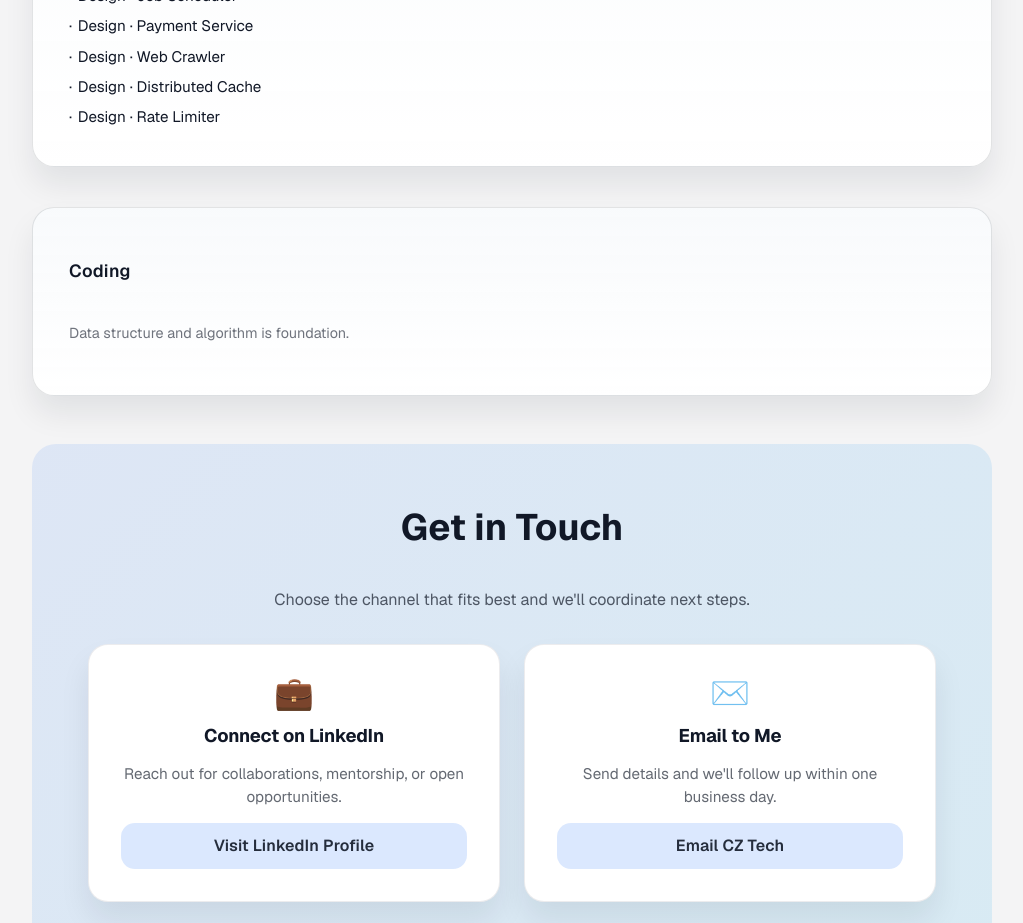
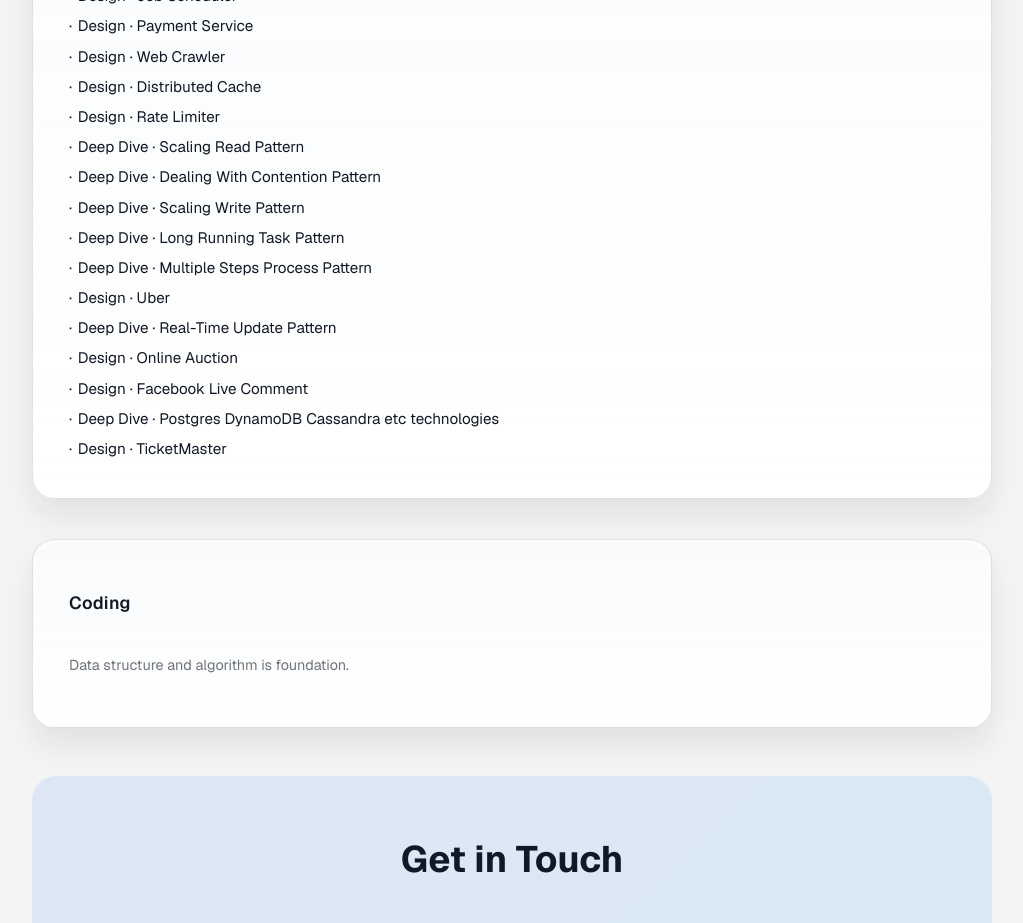
Before and after one commit to ZhangCheng-zh/chengzhangwiki, a Next.js app: page / in a window 1280 px wide. Shown: the part 1040-1963 px from the top of the page, without its empty margins (128-1151 px from the left). Built offline with nearby package versions, Linux system fonts and the light colour scheme; no server answers.

Commit message:
[ADD]more SD

```diff
--- a/src/app/page.tsx
+++ b/src/app/page.tsx
@@ -1,6 +1,7 @@
 "use client";
 
 import Link from "next/link";
+import { systemDesignExamples } from "@/data/systemDesignExamples";
 import { useLikes } from "@/lib/useLikes";
 import styles from "./page.module.css";
 
@@ -8,23 +9,12 @@
   {
     title: "Projects",
     caption: "Verify tech stack with real projects.",
-    links: [{ label: "NewsFeed", href: "https://newsfeed.chengzhang.wiki" }],
+    links: [{ label: "NewsFeed", href: "https://newsfeed.cztech.ca" }],
   },
   {
     title: "System Design",
     caption: "Design scalable systems from scratch.",
-    links: [
-      { label: "Deep Dive · ZooKeeper", href: "https://link.excalidraw.com/readonly/ggP7RIPSsIH6P6MLkxGN" },
-      { label: "Deep Dive · Flink", href: "https://link.excalidraw.com/readonly/SVBcWIs8FMw0fIl48Ak0" },
-      { label: "Design · Ad Click Aggregator", href: "https://link.excalidraw.com/readonly/aiVo6ny8IaXNKGY5S5JI" },
-      { label: "Design · Google Docs", href: "https://link.excalidraw.com/readonly/XT0MRyKkGzVYd5uUh9lh" },
-      { label: "Design · YouTube", href: "https://link.excalidraw.com/readonly/ta8aFaiZhtXm7XtT0gh7" },
-      { label: "Design · Job Scheduler", href: "https://link.excalidraw.com/readonly/drczAAXLFOSpiYyuK4VN" },
-      { label: "Design · Payment Service", href: "https://link.excalidraw.com/readonly/Ef5yJYOpmWJE71hbleQD" },
-      { label: "Design · Web Crawler", href: "https://link.excalidraw.com/readonly/DCOBjcYrLBawSZSguRGL" },
-      { label: "Design · Distributed Cache", href: "https://link.excalidraw.com/readonly/UwZPV9ewJqDtD9guCYj4" },
-      { label: "Design · Rate Limiter", href: "https://link.excalidraw.com/readonly/7oqRhxJFtFRZioyPyhKi" },
-    ],
+    links: systemDesignExamples,
   },
   {
     title: "Coding",
@@ -50,6 +40,7 @@
     caption: "Send details and we'll follow up within one business day.",
     actionLabel: "Email CZ Tech",
     href: `mailto:${emailAddress}`,
+    external: true,
   },
 ];
 
@@ -117,7 +108,13 @@
                 <ul className={styles.entryLinks}>
                   {section.links.map((link) => (
                     <li key={link.href}>
-                      <Link href={link.href}>{link.label}</Link>
+                      <Link
+                        href={link.href}
+                        target="_blank"
+                        rel="noreferrer"
+                      >
+                        {link.label}
+                      </Link>
                     </li>
                   ))}
                 </ul>
--- /dev/null
+++ b/src/data/systemDesignExamples.ts
@@ -0,0 +1,86 @@
+export const systemDesignExamples = [
+  {
+    label: "Deep Dive · ZooKeeper",
+    href: "https://link.excalidraw.com/readonly/ggP7RIPSsIH6P6MLkxGN",
+  },
+  {
+    label: "Deep Dive · Flink",
+    href: "https://link.excalidraw.com/readonly/SVBcWIs8FMw0fIl48Ak0",
+  },
+  {
+    label: "Design · Ad Click Aggregator",
+    href: "https://link.excalidraw.com/readonly/aiVo6ny8IaXNKGY5S5JI",
+  },
+  {
+    label: "Design · Google Docs",
+    href: "https://link.excalidraw.com/readonly/XT0MRyKkGzVYd5uUh9lh",
+  },
+  {
+    label: "Design · YouTube",
+    href: "https://link.excalidraw.com/readonly/ta8aFaiZhtXm7XtT0gh7",
+  },
+  {
+    label: "Design · Job Scheduler",
+    href: "https://link.excalidraw.com/readonly/drczAAXLFOSpiYyuK4VN",
+  },
+  {
+    label: "Design · Payment Service",
+    href: "https://link.excalidraw.com/readonly/Ef5yJYOpmWJE71hbleQD",
+  },
+  {
+    label: "Design · Web Crawler",
+    href: "https://link.excalidraw.com/readonly/DCOBjcYrLBawSZSguRGL",
+  },
+  {
+    label: "Design · Distributed Cache",
+    href: "https://link.excalidraw.com/readonly/UwZPV9ewJqDtD9guCYj4",
+  },
+  {
+    label: "Design · Rate Limiter",
+    href: "https://link.excalidraw.com/readonly/7oqRhxJFtFRZioyPyhKi",
+  },
+  {
+    label: "Deep Dive · Scaling Read Pattern",
+    href: "https://link.excalidraw.com/readonly/XGsbybMTr78HpKWkWXRG"
+  },
+  {
+    label: "Deep Dive · Dealing With Contention Pattern",
+    href: "https://link.excalidraw.com/readonly/pAlQWZnDe22nXpeq7jeA"
+  },
+  {
+    label: "Deep Dive · Scaling Write Pattern",
+    href: "https://link.excalidraw.com/readonly/LjstjEmOIiarO6TBypOC"
+  },
+  {
+    label: "Deep Dive · Long Running Task Pattern",
+    href: "https://link.excalidraw.com/readonly/k9L2I852qtgRBVOMfryc"
+  },
+  {
+    label: "Deep Dive · Multiple Steps Process Pattern",
+    href: "https://link.excalidraw.com/readonly/5g3r0SwNGitLJd1cUoAF"
+  },
+  {
+    label: "Design · Uber",
+    href: "https://link.excalidraw.com/readonly/qanHsL1isqUWMX9Oc59t"
+  },
+  {
+    label: "Deep Dive · Real-Time Update Pattern",
+    href: "https://link.excalidraw.com/readonly/rnVf8a4O9BE9KDnZbs2T"
+  },
+  {
+    label: "Design · Online Auction",
+    href: "https://link.excalidraw.com/readonly/dleeo9hnUA8CP7pSxBOk"
+  },
+  {
+    label: "Design · Facebook Live Comment",
+    href: "https://link.excalidraw.com/readonly/WZGDusCmUGuxkCmcVcEJ"
+  },
+  {
+    label: "Deep Dive · Postgres DynamoDB Cassandra etc technologies",
+    href: "https://link.excalidraw.com/readonly/Vt8zrYmUoZWXcdLNKSST"
+  },
+  {
+    label: "Design · TicketMaster",
+    href: "https://link.excalidraw.com/readonly/3HR0GoexccB557FznOlk"
+  }
+] as const;
```
